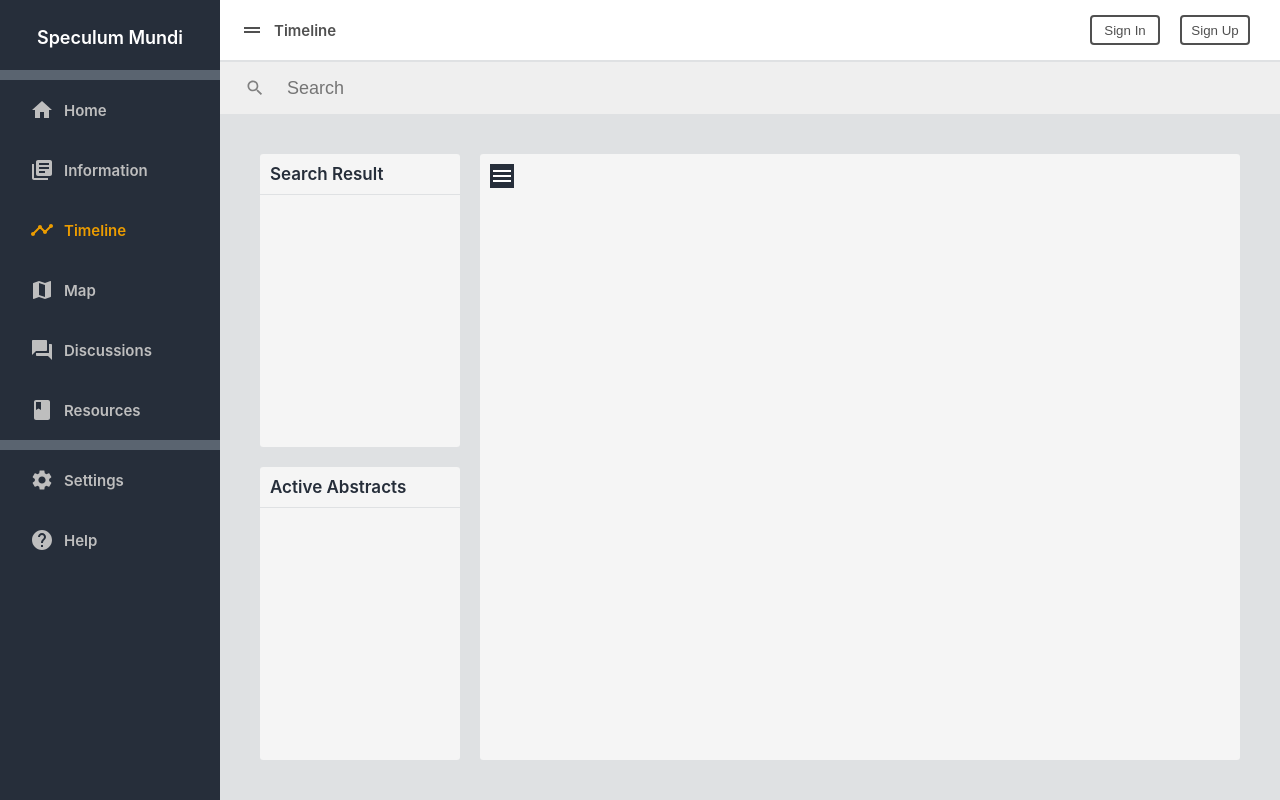
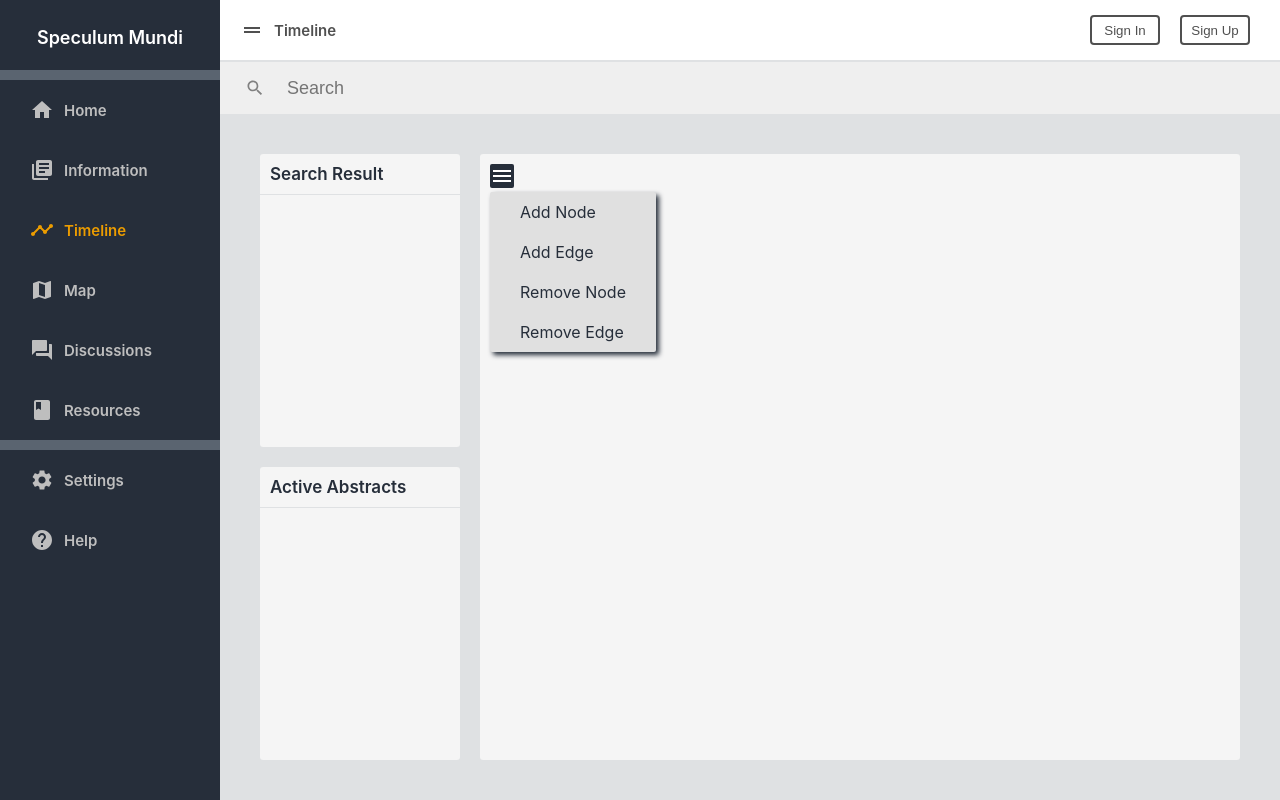
Before and after one commit to minhok1/speculum-mundi-old, a React (Vite) app in the folder speculum-mundi-client/: page /timeline in a window 1280 px wide. Both pictures are taken after a click on the icon 502 px from the left and 176 px from the top of the page. Built offline with nearby package versions, Linux system fonts and the light colour scheme.

Commit message:
tempsave

```diff
--- /dev/null
+++ b/speculum-mundi-client/src/Shared/EditView/EditView.tsx
@@ -0,0 +1,3 @@
+export default function EditView() {
+  return <div className="detail-panel">test</div>;
+}
--- /dev/null
+++ b/speculum-mundi-client/src/Shared/diagramOptions.ts
@@ -0,0 +1,12 @@
+export const timelineDiagramOptions = [
+  "Add Node",
+  "Add Edge",
+  "Remove Node",
+  "Remove Edge",
+];
+export const mapOptions = [
+  "Add Location",
+  "Add Shift",
+  "Remove Location",
+  "Remove Shift",
+];
--- a/speculum-mundi-client/src/routes/TimelineView/TimelineOptionsWidget.css
+++ b/speculum-mundi-client/src/routes/TimelineView/TimelineOptionsWidget.css
@@ -13,5 +13,23 @@
 .timeline-menu-icon-selected {
   color: var(--color-white);
   background-color: var(--color-primary-1);
+  border-radius: 2px;
   cursor: pointer;
 }
+
+.options-container {
+  background-color: var(--color-general-6);
+  color: var(--color-primary-1);
+  box-shadow: 3px 3px 5px;
+  border-radius: 2px;
+}
+
+.option-panel {
+  cursor: pointer;
+  padding: 10px 30px 10px 30px;
+}
+
+.option-panel:hover {
+  background-color: var(--color-primary-1);
+  color: var(--color-white);
+}
--- a/speculum-mundi-client/src/routes/TimelineView/TimelineOptionsWidget.tsx
+++ b/speculum-mundi-client/src/routes/TimelineView/TimelineOptionsWidget.tsx
@@ -1,14 +1,33 @@
 import "./TimelineOptionsWidget.css";
+import { timelineDiagramOptions } from "../../Shared/diagramOptions";
 
 import MenuIcon from "@mui/icons-material/Menu";
 import { useState } from "react";
 
-export default function TimelineOptionsWidget() {
+export default function TimelineOptionsWidget(props: any) {
   const [isMenuExpanded, setIsMenuExpanded] = useState(false);
 
   const onMenuClick = (e: any) => {
     e.preventDefault();
     setIsMenuExpanded(!isMenuExpanded);
+  };
+
+  const onOptionClick = (option: string) => {
+    props.setEditStatus(true);
+    switch (option) {
+      case "Add Node":
+        console.log(option);
+        break;
+      case "Add Edge":
+        console.log(option);
+        break;
+      case "Remove Node":
+        console.log(option);
+        break;
+      case "Remove Edge":
+        console.log(option);
+        break;
+    }
   };
 
   return (
@@ -17,6 +36,21 @@ export default function TimelineOptionsWidget() {
         className={"timeline-menu-icon" + (isMenuExpanded ? "-selected" : "")}
         onClick={onMenuClick}
       />
+      {isMenuExpanded && (
+        <div className="options-container">
+          {timelineDiagramOptions.map((option) => (
+            <div
+              className="option-panel"
+              onClick={() => {
+                onOptionClick(option);
+              }}
+              key={option}
+            >
+              {option}
+            </div>
+          ))}
+        </div>
+      )}
     </div>
   );
 }
--- a/speculum-mundi-client/src/routes/TimelineView/TimelineView.tsx
+++ b/speculum-mundi-client/src/routes/TimelineView/TimelineView.tsx
@@ -11,6 +11,7 @@ import TimelineSearchList from "./TimelineSearchList";
 import AbstractDisplay from "./AbstractDisplay";
 import TimelineDiagram from "./TimelineDiagram";
 import TimelineOptionsWidget from "./TimelineOptionsWidget";
+import EditView from "../../Shared/EditView/EditView";
 
 export default function TimelineView() {
   const [abstracts, setAbstracts] = useState<Abstract[]>([]);
@@ -21,6 +22,7 @@ export default function TimelineView() {
   const [locationShiftEdges, setLocationShiftEdges] = useState<Edge[]>([]);
   const [showDetail, setShowDetail] = useState<string>("");
   const [detail, setDetail] = useState<string | null>(null); //stores id
+  const [isEditView, setIsEditView] = useState<boolean>(false);
 
   // const onNodeSubmit = (e: any) => {
   //   e.preventDefault();
@@ -55,7 +57,7 @@ export default function TimelineView() {
             />
           </div>
           <div className="timeline-right-container">
-            <TimelineOptionsWidget />
+            <TimelineOptionsWidget setEditStatus={setIsEditView} />
             <TimelineDiagram
               abstracts={abstracts}
               nodes={nodes}
@@ -70,6 +72,7 @@ export default function TimelineView() {
               setShowDetail={setShowDetail}
             />
             {showDetail && <DetailWidget detail={detail} />}
+            {isEditView && <EditView />}
           </div>
         </div>
         {/* <div>
```
